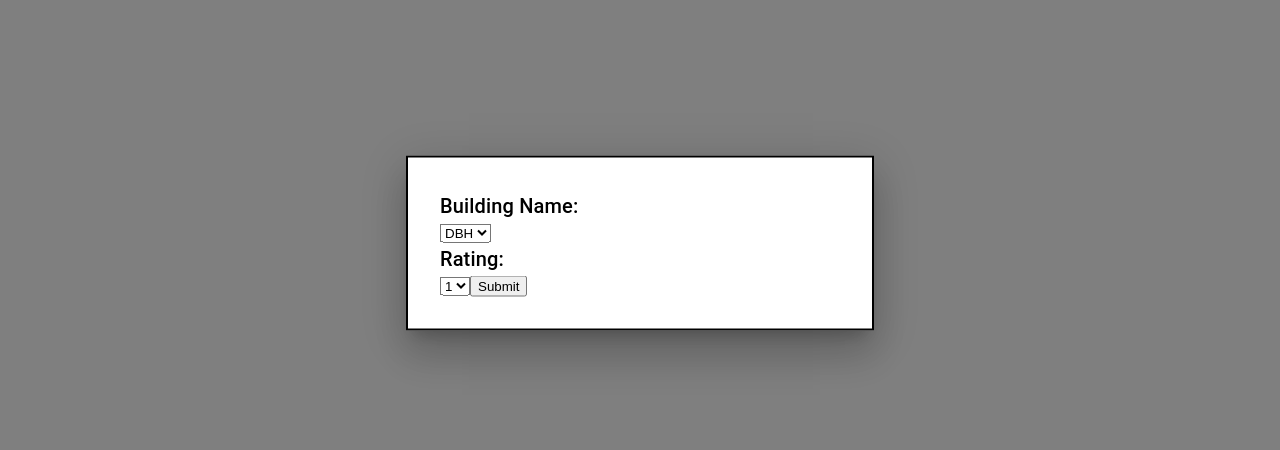
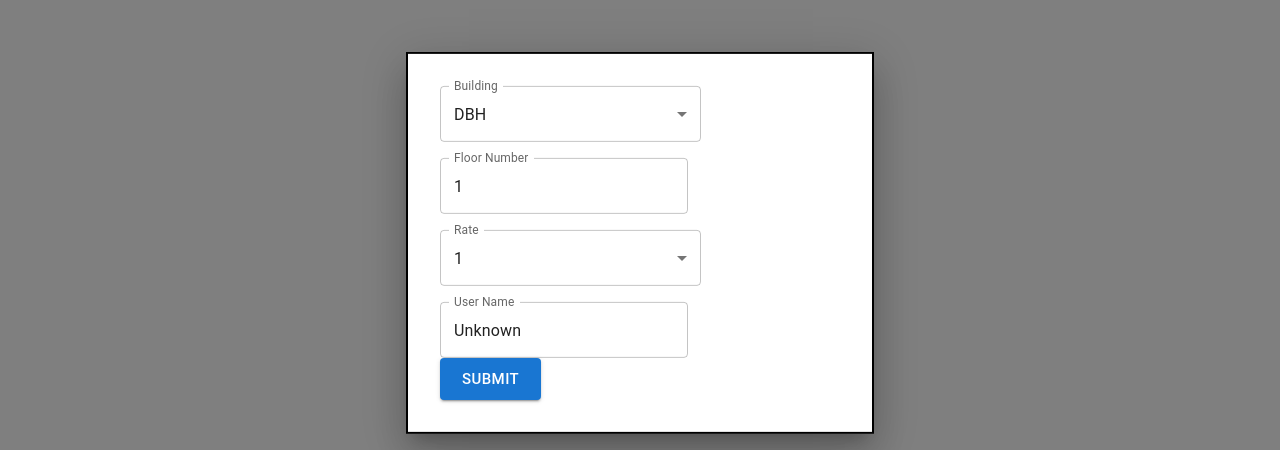
Before and after one commit to MrGlazes/ZottaGo-Frontend, a React (Create React App) app: page / in a window 1280 px wide. Both pictures are taken after a click on the button 640 px from the left and 696 px from the top of the page. Shown: the part 157-607 px from the top of the page. Built offline with nearby package versions, Linux system fonts and the light colour scheme; no server answers; the database is empty.

Commit message:
Working much better

```diff
--- a/src/App.js
+++ b/src/App.js
@@ -45,7 +45,12 @@ function App() {
     let newArr = [];
     querySnapshot.forEach((doc) => {
       // doc.data() is never undefined for query doc snapshots
-      newArr.push({name: doc.data().building, rating: doc.data().rating});
+      newArr.push({
+        building: doc.data().building,
+        rating: doc.data().rating,
+        floor: doc.data().floor,
+        userName: doc.data().userName
+      });
       console.log(doc.id, " => ", doc.data());
     });
     updateMyArray(newArr);
@@ -53,7 +58,7 @@ function App() {
 
   useEffect(() => {
     submit();
-  }, []);
+  }, [showModal]);
 
   return (
     <div>
--- a/src/component/AddBathroom.js
+++ b/src/component/AddBathroom.js
@@ -3,11 +3,17 @@ import List from '@mui/material/List';
 import ListItem from '@mui/material/ListItem';
 import ListItemText from '@mui/material/ListItemText';
 import MenuItem from '@mui/material/MenuItem';
-import Menu from '@mui/material/Menu';
 import Box from '@mui/material/Box';
-import Typography from '@mui/material/Typography';
 import {useState} from 'react';
-import { collection, getDocs, query, doc, setDoc, addDoc } from "firebase/firestore";
+import { doc, setDoc } from "firebase/firestore";
+import TextField from '@mui/material/TextField';
+import Select from '@mui/material/Select';
+import Button from '@mui/material/Button';
+import Grid from '@mui/material/Grid';
+import InputLabel from '@mui/material/InputLabel';
+import TextFeild from '@mui/material/TextField';
+import FormControl from '@mui/material/FormControl';
+import { v4 as uuidv4 } from 'uuid';
 
 const style = {
     position: 'absolute',
@@ -25,38 +31,79 @@ function AddBathroom(props) {
 
     const [building, setBuilding] = useState("DBH");
     const [rating, setRating] = useState(1);
+    const [userName, setUserName] = useState("Unknown");
+    const [floor, setFloor] = useState(1);
+
+    const handleUser = (event) => {
+        setUserName(event.target.value);
+    }
+
+    const handleFloor = (event) =>  {
+        setFloor(event.target.value);
+    }
 
     const submit = async () => {
-        console.log(building, rating);
-        await setDoc(doc(props.db, "bathrooms", building), {
+        console.log(building, rating, userName, floor);
+        await setDoc(doc(props.db, "bathrooms", uuidv4()), {
             building: building,
             rating: rating,
+            userName: userName,
+            floor: floor
         });
+        props.setModal(false);
     }
 
     return (
         <Modal open={props.showModal} onClose={() => props.setModal(false)}>
             <Box sx={style}>
-            <div id="Name-Of-Building">
-            <Typography variant="h6">Building Name:</Typography>
-            </div>
-            <select id = "Building" onChange={e => setBuilding(e.target.value)}>
-                <option value="DBH">DBH</option>
-                <option value="SSH">SSH</option>
-                <option value="CS">CS</option>
-                <option value="ENG">ENG</option>
-            </select>
-            <div id="Rating">
-            <Typography variant="h6">Rating:</Typography>
-            </div>
-            <select id = "Rating" onChange={e => setRating(e.target.value)}>
-                <option value="1">1</option>
-                <option value="2">2</option>
-                <option value="3">3</option>
-                <option value="4">4</option>
-                <option value="5">5</option>
-            </select>
-            <button onClick={submit}>Submit</button>
+                <FormControl fullwidth>
+                <Grid container spacing={2}>
+
+                    <Grid item xs={8}>
+                    {/* <InputLabel id="buildinglabel">Building</InputLabel> */}
+                    <TextFeild
+                        sx={{"width": "100%"}}
+                        label="Building"
+                        select
+                        id="Building"
+                        value={building}
+                        onChange={e => setBuilding(e.target.value)}
+                    >
+                        <MenuItem value="DBH">DBH</MenuItem>
+                        <MenuItem value="SSH">SSH</MenuItem>
+                        <MenuItem value="CS">CS</MenuItem>
+                        <MenuItem value="ENG">ENG</MenuItem>
+                    </TextFeild>
+                    </Grid>
+
+                    <Grid item xs={8}>
+                        <TextField type="number" value={floor} onChange={handleFloor} id="outlined-basic" label="Floor Number" variant="outlined" />
+                    </Grid>
+
+                    <Grid item xs={8}>
+                    {/* <InputLabel id="ratinglabel">Rating</InputLabel> */}
+                    <TextFeild
+                        sx={{"width": "100%"}}
+                        label="Rate"
+                        select
+                        id="Rating"
+                        value={rating}
+                        onChange={e => setRating(e.target.value)}
+                    >
+                        <MenuItem value="1">1</MenuItem>
+                        <MenuItem value="2">2</MenuItem>
+                        <MenuItem value="3">3</MenuItem>
+                        <MenuItem value="4">4</MenuItem>
+                        <MenuItem value="5">5</MenuItem>
+                    </TextFeild>
+                    </Grid>
+
+                    <Grid item xs={8}>
+                    <TextField value={userName} onChange={handleUser} id="outlined-basic" label="User Name" variant="outlined" />
+                    <Button variant="contained" size="large" onClick={submit}>Submit</Button>
+                    </Grid>
+                </Grid>
+                </FormControl>
             </Box>
         </Modal>
     );
--- a/src/component/BathroomItem.js
+++ b/src/component/BathroomItem.js
@@ -7,7 +7,13 @@ const BathroomItem = (props) => {
 
     return (
         <div>
-            <Button style={{width: '100%'}} variant = "contained" onClick={() => {props.setBathroomItem(props.bathroomItem); props.setModal(true);}}> {props.bathroomItem.name} is {props.bathroomItem.rating} stars </Button>
+            <Button
+                style={{width: '100%'}}
+                variant = "contained"
+                onClick={() => {props.setBathroomItem(props.bathroomItem); props.setModal(true);}}
+            >
+                {props.bathroomItem.building} floor {props.bathroomItem.floor} is {props.bathroomItem.rating} stars
+            </Button>
         </div>
     );
 }
--- a/src/component/BathroomList.js
+++ b/src/component/BathroomList.js
@@ -1,19 +1,22 @@
 import BathroomItem from "./BathroomItem.js";
 import React, { useState } from 'react';
 import BathroomPage from "./BathroomPage.js";
+import Grid from '@mui/material/Grid';
 
 const BathroomList = (props) => {
     const [showModal, setModal] = useState(false);
     const [selectedBathroomItem, setBathroomItem] = useState({});
     return (
         <div>
-            <div>
+            <Grid container>
                 {props.bathroomList.map((bathroom) => {
                     return (
-                        <BathroomItem bathroomItem={bathroom} setModal={setModal} setBathroomItem={setBathroomItem}/>
+                        <Grid item sx={{"width": "100%", "mt": ".5em"}}>
+                            <BathroomItem bathroomItem={bathroom} setModal={setModal} setBathroomItem={setBathroomItem}/>
+                        </Grid>
                     );
                 })}
-            </div>
+            </Grid>
         <BathroomPage showModal={showModal} setModal={setModal} bathroomItem={selectedBathroomItem}></BathroomPage>
         </div>
     );
--- a/src/component/BathroomPage.js
+++ b/src/component/BathroomPage.js
@@ -21,20 +21,17 @@ function BathroomPage(props) {
         aria-describedby="modal-modal-description">
             <Box sx={style} className={Modal} style={{width: '80%'}}>
           <div id="modal-modal-title">
-            <Typography position="absolute" style={{top: '5%', left: '4%'}} variant="h4">{props.bathroomItem.name} on Floor {props.bathroomItem.floor}</Typography>
+            <Typography position="absolute" style={{top: '5%', left: '4%'}} variant="h4">{props.bathroomItem.building} on Floor {props.bathroomItem.floor}</Typography>
             <Typography position="absolute" style={{top: '5%', right: '4%'}} variant="h6">Rating: {props.bathroomItem.rating} / 5</Typography>
           </div>
           <Typography id="modal-modal-description" sx={{ mt: 2 }}>
             <div>
-                Description:
             <br></br>
-                {props.bathroomItem.description}
+                {props.bathroomItem.userName} ranks this bathroom as {props.bathroomItem.rating} stars!
             </div><br></br>
             <div>
-                Reviews:
-                <br></br>
-              ***Text Holder*** Reviews
-              </div>
+              What do you think?
+            </div>
           </Typography>
         </Box>
         </Modal>
```
